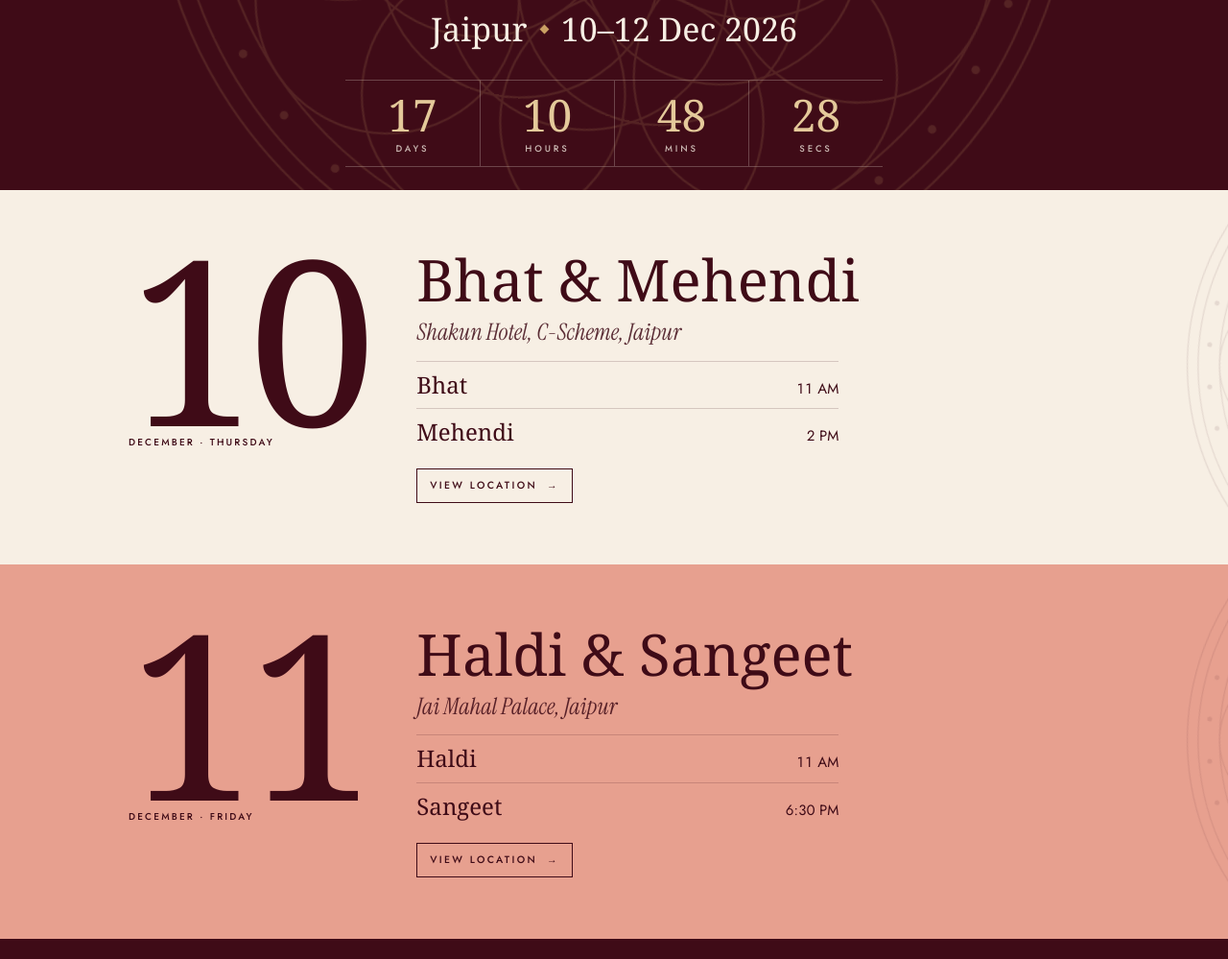
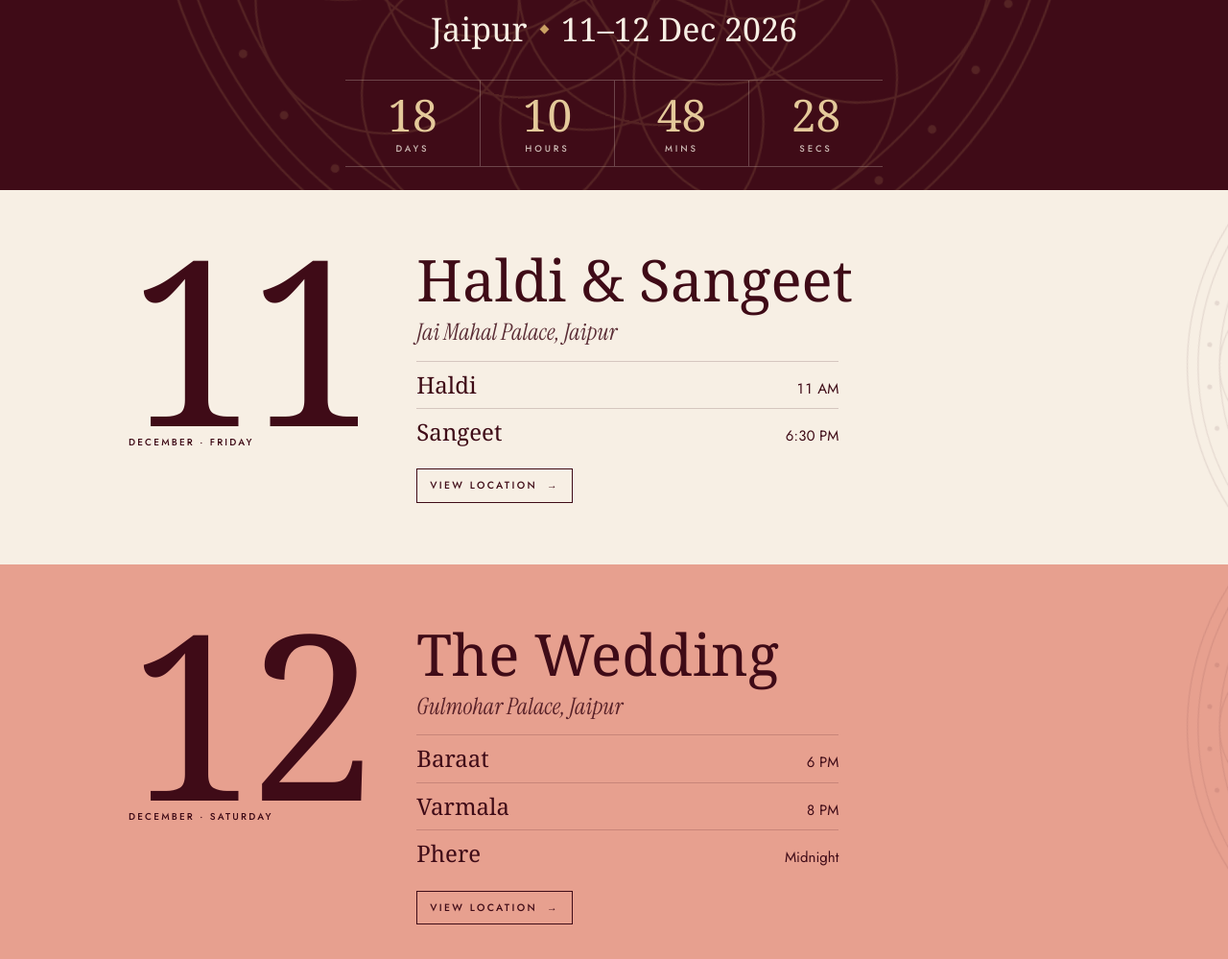
Before and after one commit to neharika7singhal/Wedding, a plain HTML site: page index.html in a window 1280 px wide. Shown: the part 458-1457 px from the top of the page at 96% size. Drawn offline with Linux system fonts and the light colour scheme; a web font is replaced by a local one.

Commit message:
Add files via upload

```diff
--- a/index.html
+++ b/index.html
@@ -3,8 +3,8 @@
 <head>
 <meta charset="utf-8">
 <meta name="viewport" content="width=device-width, initial-scale=1, viewport-fit=cover">
-<title>Neharika & Yash · Jaipur · 10–12 December 2026</title>
-<meta name="description" content="Neharika & Yash are getting married in Jaipur, 10–12 December 2026.">
+<title>Neharika & Yash · Jaipur · 11–12 December 2026</title>
+<meta name="description" content="Neharika & Yash are getting married in Jaipur, 11–12 December 2026.">
 <meta name="theme-color" content="#3F0B17">
 <link rel="preconnect" href="https://fonts.googleapis.com">
 <link rel="preconnect" href="https://fonts.gstatic.com" crossorigin>
@@ -162,7 +162,7 @@ footer .caps{opacity:.8}
     <p class="caps pre">The wedding of</p>
     <h1 class="names">Neharika<span class="and">and</span>Yash</h1>
     <p class="it intro">We’re getting married, and we’d love to have you with us for every moment of it.</p>
-    <p class="place-date"><span>Jaipur</span><span class="dia" aria-hidden="true"></span><span>10–12 Dec 2026</span></p>
+    <p class="place-date"><span>Jaipur</span><span class="dia" aria-hidden="true"></span><span>11–12 Dec 2026</span></p>
   </div>
   <div class="clock" aria-label="Countdown to the first celebration">
     <div><b id="cd-d">00</b><span class="caps">Days</span></div>
@@ -173,20 +173,7 @@ footer .caps{opacity:.8}
 </header>
 
 <main id="celebrations">
-  <section class="band c1" aria-label="10 December: Bhat and Mehendi">
-    <div class="cornerros" aria-hidden="true"><svg class="r"><use href="#ros"/></svg></div>
-    <div class="wrap rv">
-      <div><div class="num">10</div><p class="caps mon"><span>December</span><span class="sep"> · </span><span>Thursday</span></p></div>
-      <div>
-        <h3>Bhat &amp; Mehendi</h3>
-        <p class="venue">Shakun Hotel, C-Scheme, Jaipur</p>
-        <ul><li><span class="ev">Bhat</span><span class="tm">11 AM</span></li><li><span class="ev">Mehendi</span><span class="tm">2 PM</span></li></ul>
-        <a class="go" target="_blank" rel="noopener" href="https://www.google.com/maps/search/?api=1&query=Shakun+Hotel+C-Scheme+Jaipur">View location <span aria-hidden="true">→</span></a>
-      </div>
-    </div>
-  </section>
-
-  <section class="band c2" aria-label="11 December: Haldi and Sangeet">
+  <section class="band c1" aria-label="11 December: Haldi and Sangeet">
     <div class="cornerros" aria-hidden="true"><svg class="r"><use href="#ros"/></svg></div>
     <div class="wrap rv">
       <div><div class="num">11</div><p class="caps mon"><span>December</span><span class="sep"> · </span><span>Friday</span></p></div>
@@ -199,7 +186,7 @@ footer .caps{opacity:.8}
     </div>
   </section>
 
-  <section class="band c3" aria-label="12 December: The Wedding">
+  <section class="band c2" aria-label="12 December: The Wedding">
     <div class="cornerros" aria-hidden="true"><svg class="r"><use href="#ros"/></svg></div>
     <div class="wrap rv">
       <div><div class="num">12</div><p class="caps mon"><span>December</span><span class="sep"> · </span><span>Saturday</span></p></div>
@@ -304,7 +291,7 @@ var SCRIPT_URL = "https://script.google.com/macros/s/AKfycbzztF_YiBvTGHMIn2D3kMk
 
 (function(){
 
-  var target = new Date("2026-12-10T11:00:00+05:30").getTime();
+  var target = new Date("2026-12-11T11:00:00+05:30").getTime();
   var cd = {d:document.getElementById("cd-d"),h:document.getElementById("cd-h"),m:document.getElementById("cd-m"),s:document.getElementById("cd-s")};
   function pad(n){ return (n < 10 ? "0" : "") + n; }
   function tick(){
```
